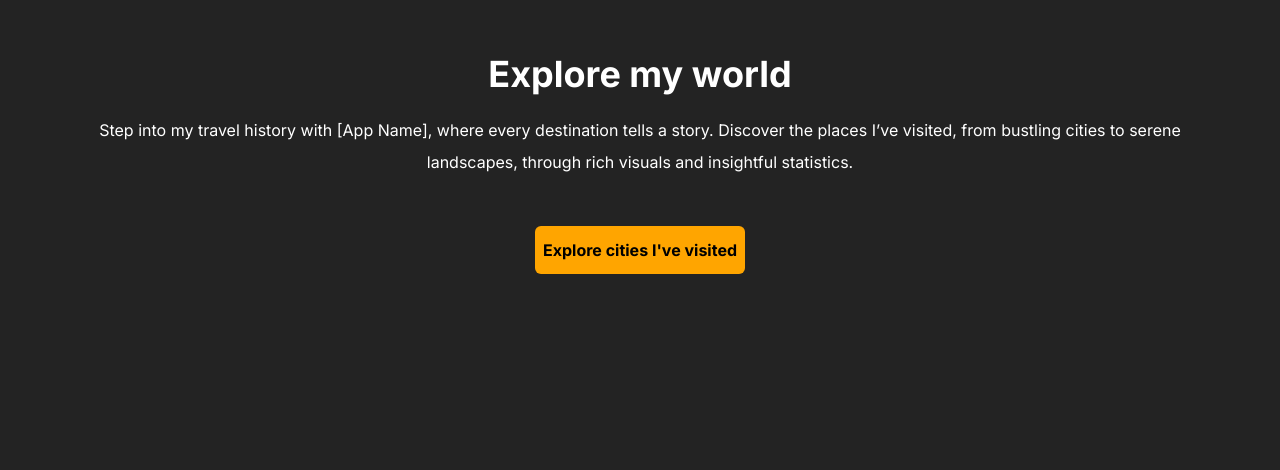
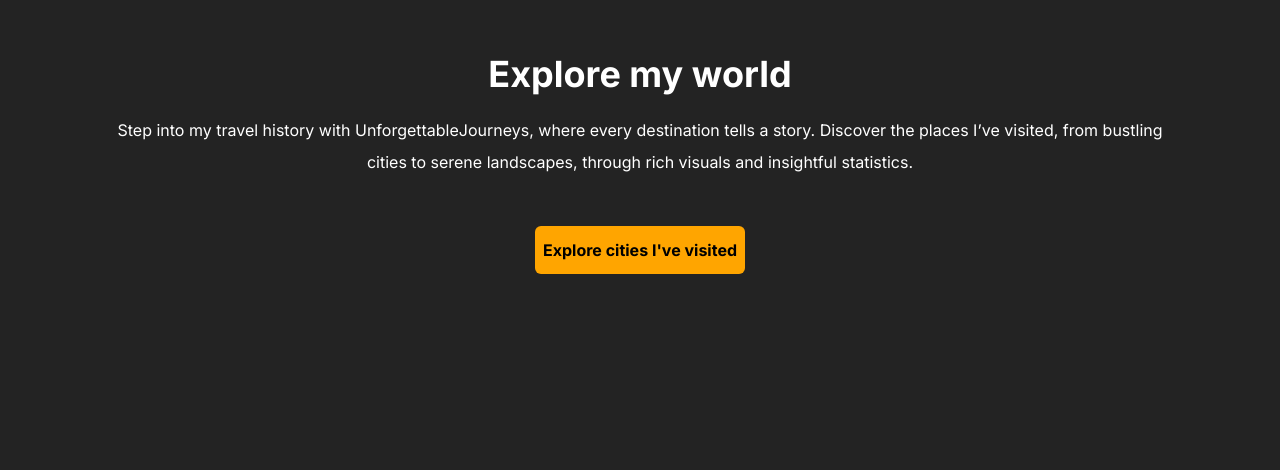
Before and after one commit to Carlosqu24/unforgettablejourneys, a Next.js app: page / in a window 1280 px wide. Shown: the part 330-800 px from the top of the page. Built offline with nearby package versions, Linux system fonts and the light colour scheme.

Commit message:
App name in banner updated

```diff
--- a/app/components/LandingSections/Banner/Banner.tsx
+++ b/app/components/LandingSections/Banner/Banner.tsx
@@ -6,7 +6,7 @@
   return (
     <section className="h-[100vh] flex flex-col items-center justify-center text-center leading-8">
         <h1 className={`font-bold text-[36px] mb-4`}>Explore my world</h1>
-        <p className="mt-2">Step into my travel history with [App Name], where every destination tells a story. Discover the places I’ve visited, from bustling cities to serene landscapes, through rich visuals and insightful statistics.</p>
+        <p className="mt-2">Step into my travel history with UnforgettableJourneys, where every destination tells a story. Discover the places I’ve visited, from bustling cities to serene landscapes, through rich visuals and insightful statistics.</p>
 
         <div className="mt-12">
           <Link
```
